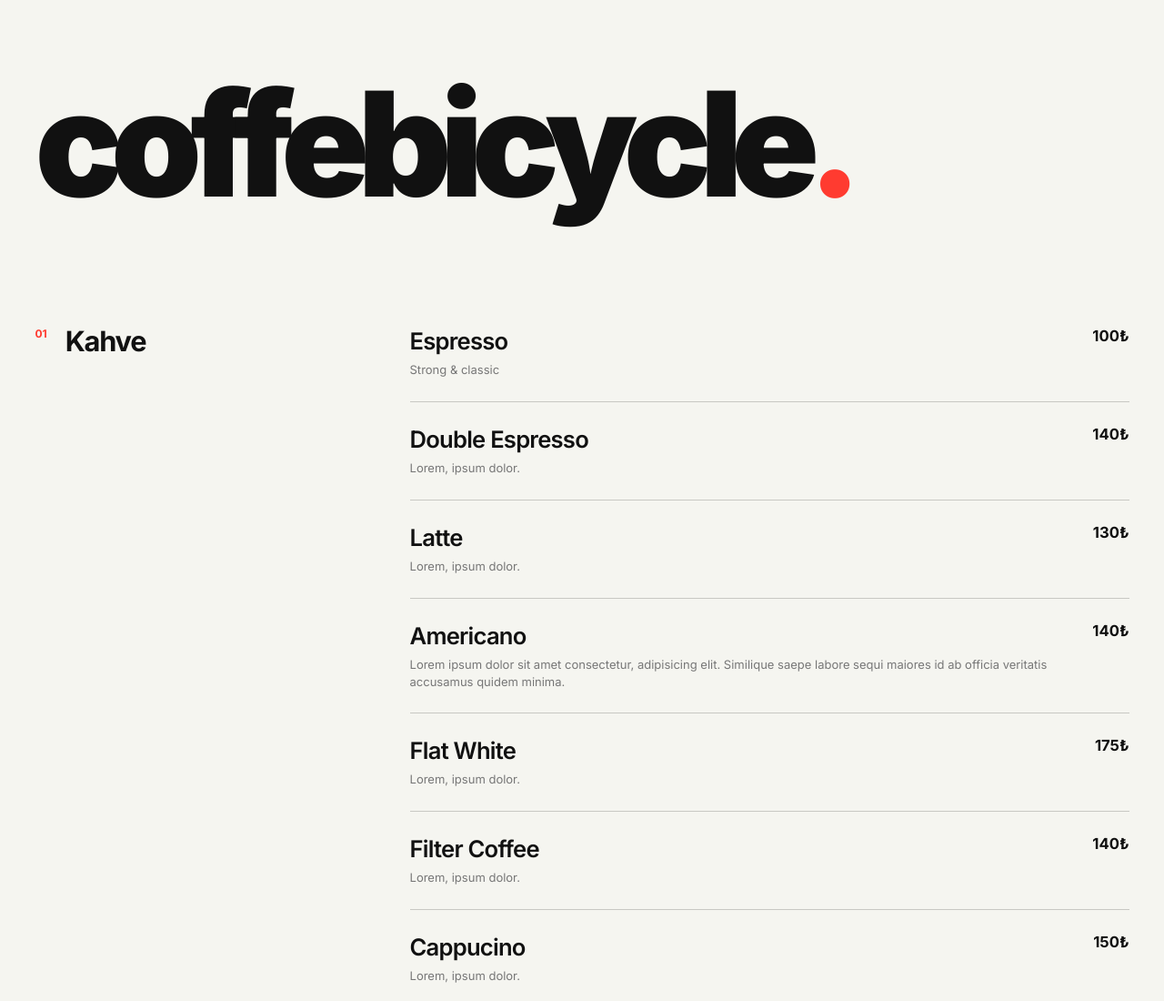
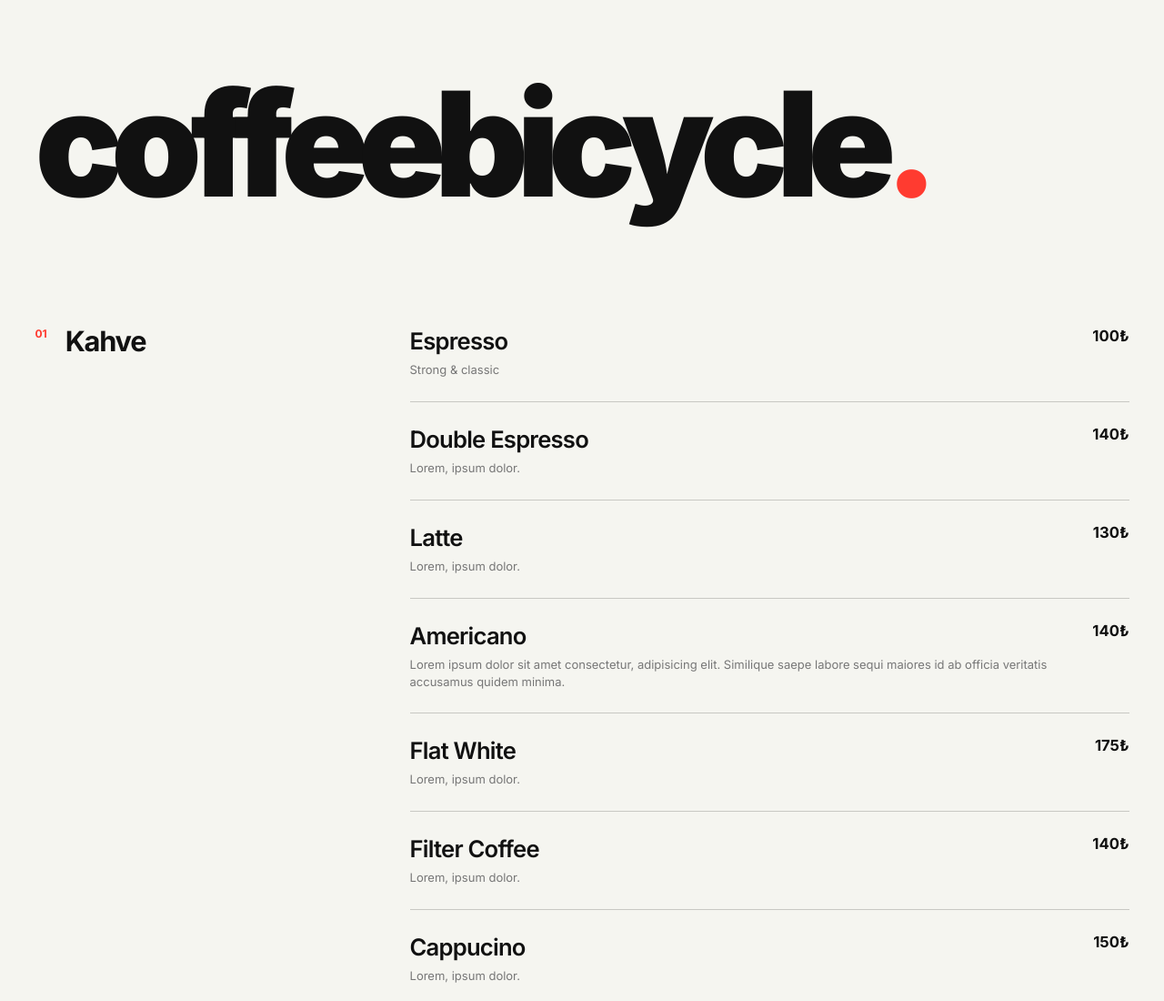
Before and after one commit to rukenerpolat/coffee-bicycle-qr-menu, a plain HTML site: page index.html in a window 1280 px wide. Shown: the top 1100 px of the page at 91% size. Drawn offline with Linux system fonts and the light colour scheme.

Commit message:
fix: correct heading typo

```diff
--- a/index.html
+++ b/index.html
@@ -18,7 +18,7 @@
       <!-- Header -->
       <header class="header">
         <div class="header-top"></div>
-        <h1>coffebicycle<span>.</span></h1>
+        <h1>coffeebicycle<span>.</span></h1>
       </header>
 
       <!-- Menu -->
```
